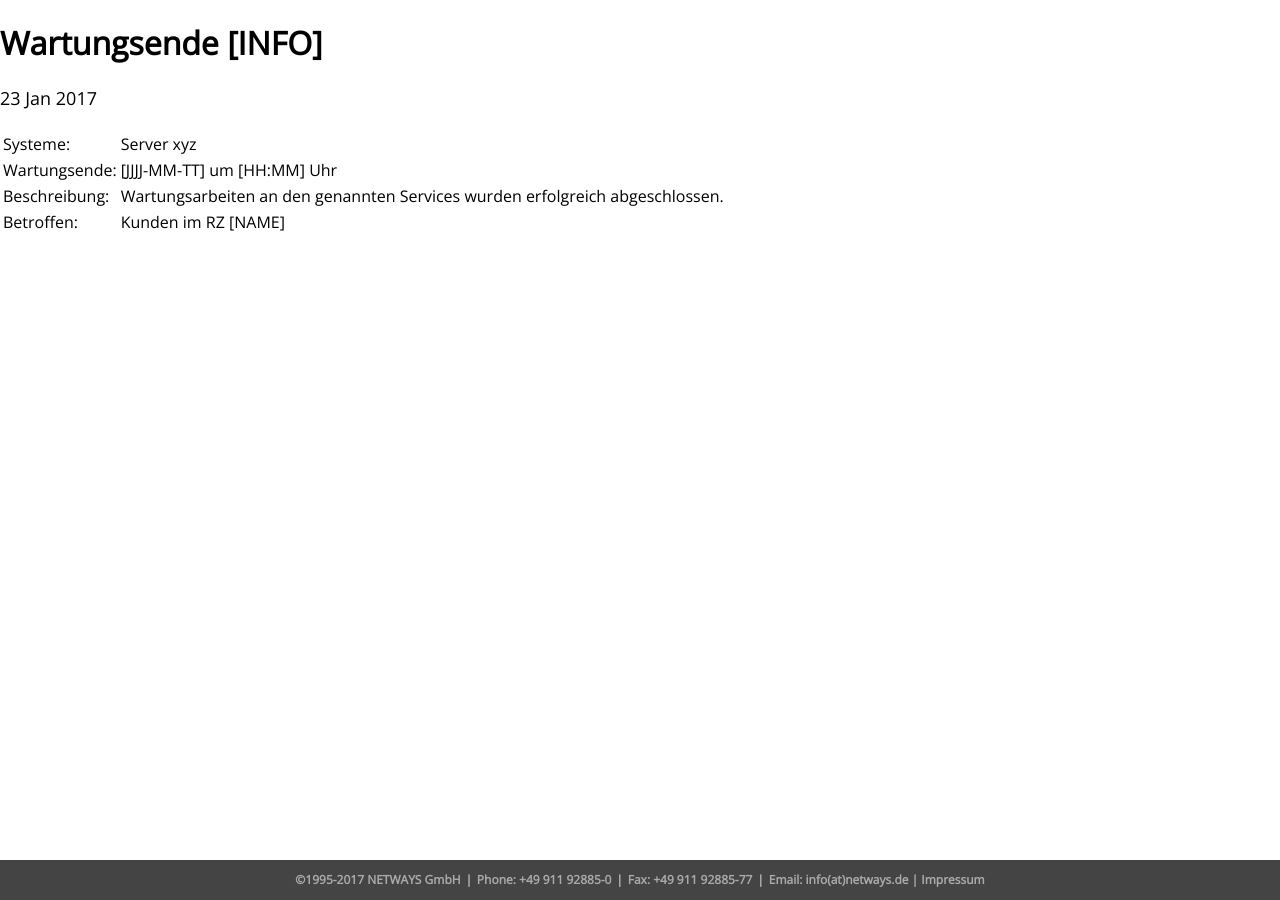
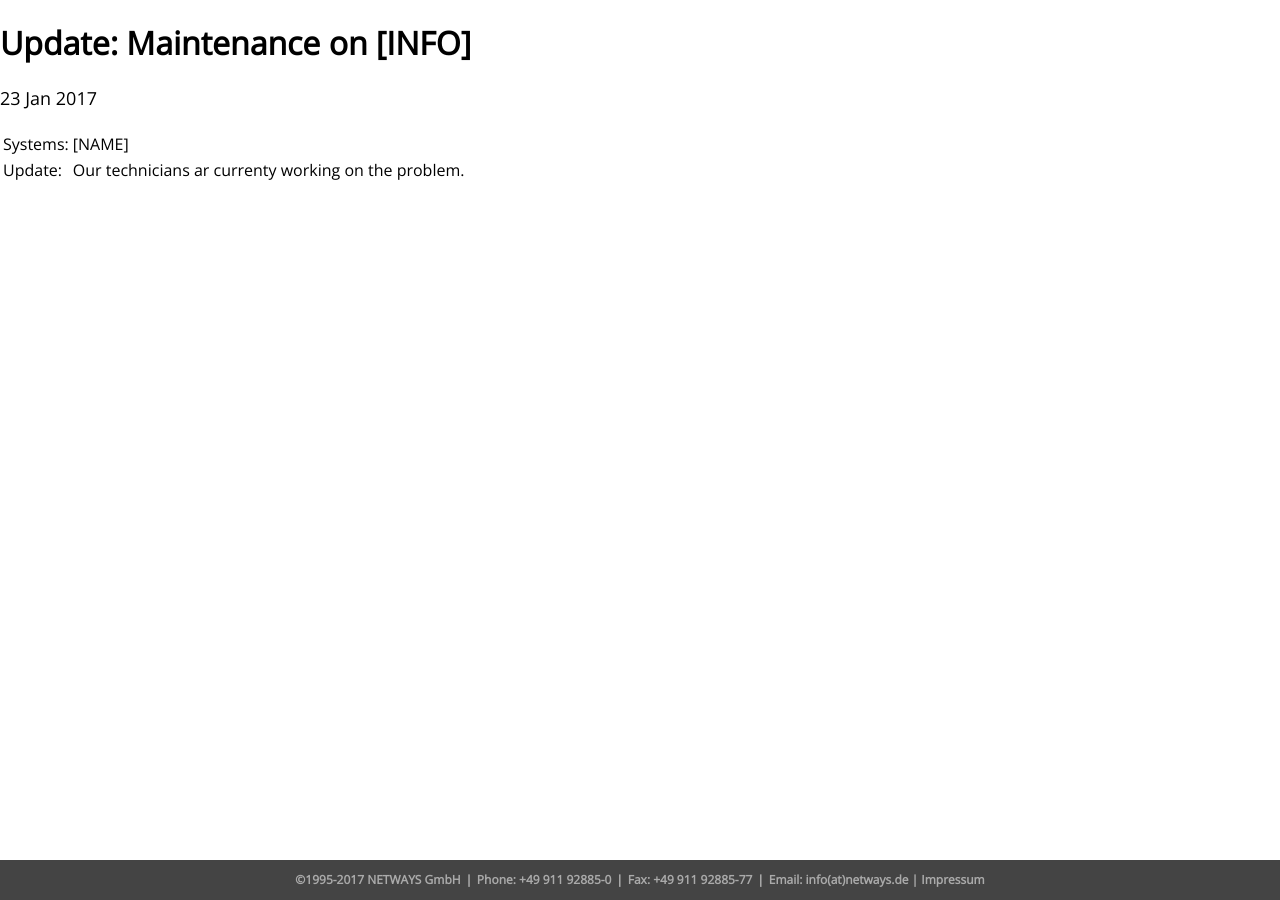
Before and after one commit to Storagegirl/storagegirl.github.io, a Jekyll site: the page built from _posts/2017-01-23-table2.md, in a window 1280 px wide. Built offline with Jekyll 4.4.1, drawn with Linux system fonts in a browser that asks for light colours; nearby versions of some CDN libraries; library files that are not in the unit come from our copies.

Commit message:
Update 2017-01-23-table2.md

```diff
--- a/_posts/2017-01-23-table2.md
+++ b/_posts/2017-01-23-table2.md
@@ -1,14 +1,12 @@
 ---
 layout: post
-title: "Wartungsende [INFO]"
+title: "Update: Maintenance on [INFO]"
 date: 2017-01-23
-time: "14:00"
-fa: "check-square"
+time: "15:30"
+fa: "pencil-square"
 ---
 
 |                      |                                                                      |
 |----------------------|----------------------------------------------------------------------|
-| Systeme:             | Server xyz                                                               |
-| Wartungsende:        | [JJJJ-MM-TT] um [HH:MM] Uhr                       |
-| Beschreibung:        | Wartungsarbeiten an den genannten Services wurden erfolgreich abgeschlossen.       |
-| Betroffen: | Kunden im RZ [NAME] |
+| Systems:             | [NAME]                                                               |
+| Update:              | Our technicians ar currenty working on the problem.                  |
```
